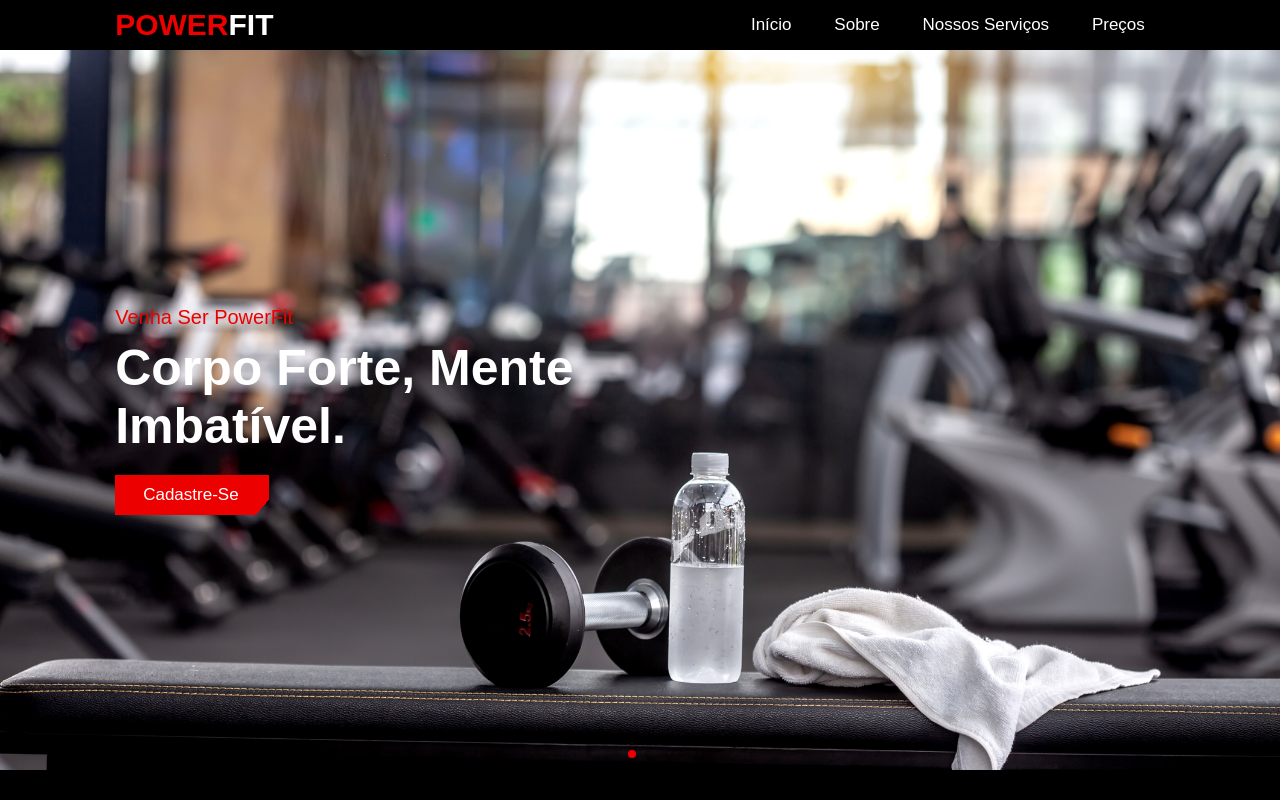
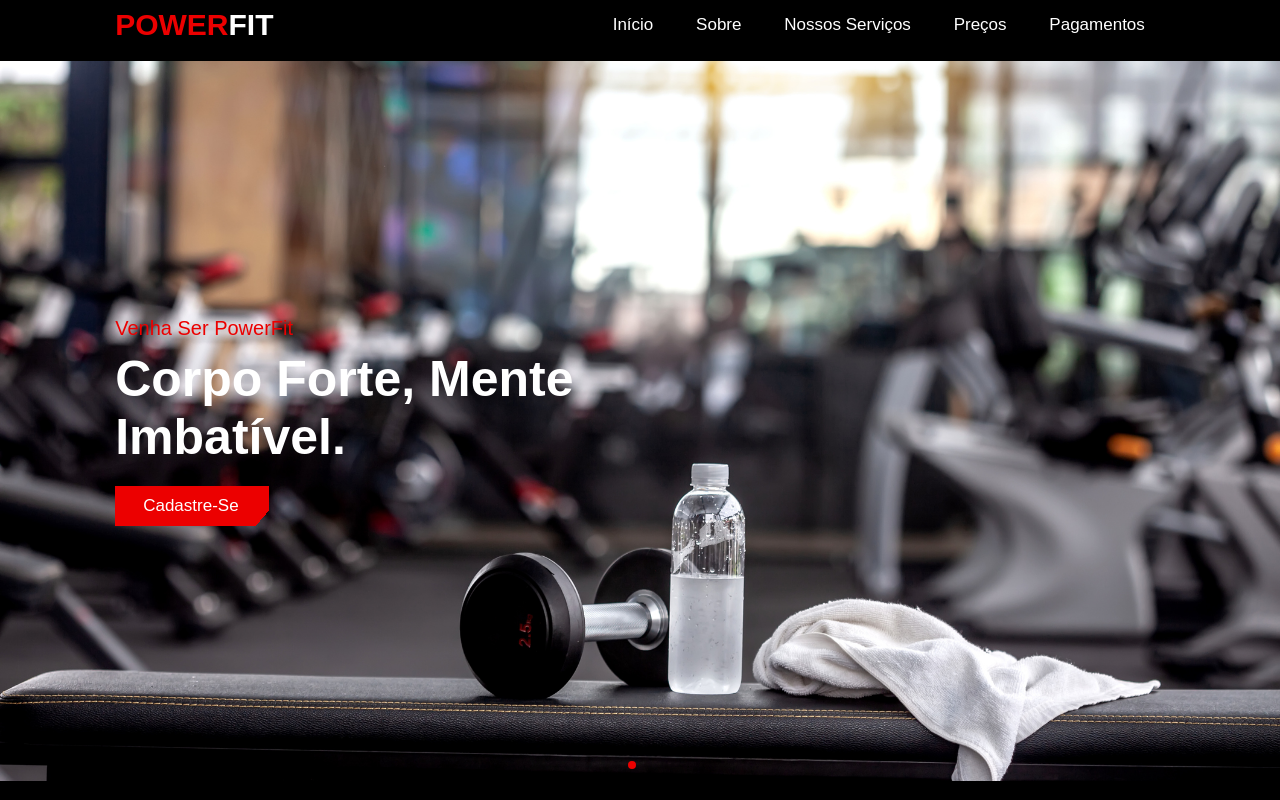
Before and after one commit to Fabricioos02/Powerfit-Acad, a website: page Servidor Web + API/public/index.html in a window 1280 px wide. Shown: the top 800 px of the page. Drawn offline with nearby package versions, Linux system fonts and the light colour scheme.

Commit message:
Add payment page link to navigation and footer
Alteração para inclusão da tela de pagamento

```diff
--- a/Servidor Web + API/public/index.html
+++ b/Servidor Web + API/public/index.html
@@ -8,7 +8,6 @@
     <link rel='stylesheet' type='text/css' media='screen' href='main.css'>
     <link rel="stylesheet" href="https://cdnjs.cloudflare.com/ajax/libs/font-awesome/5.15.4/css/all.min.css">
     <link rel="stylesheet" href="https://unpkg.com/swiper@7/swiper-bundle.min.css" />
-
 </head>
 
 <body>
@@ -22,8 +21,11 @@
             <a href="#about">Sobre</a>
             <a href="#features">Nossos Serviços</a>
             <a href="#pricing">Preços</a>
+            <a href="pagamento.html"> Pagamentos </a>
         </nav>
     </header>
+
+<a href="pagamento.html">Pagamentos</a>
 
     <main>
         <!-- Início -->
@@ -280,8 +282,8 @@
     </div>
     </footer>
 
-<!-- Scripts -->
 <script src="https://unpkg.com/swiper@7/swiper-bundle.min.js"></script>
 <script src='main.js'></script>
 </body>
 </html>
+</html>
```
